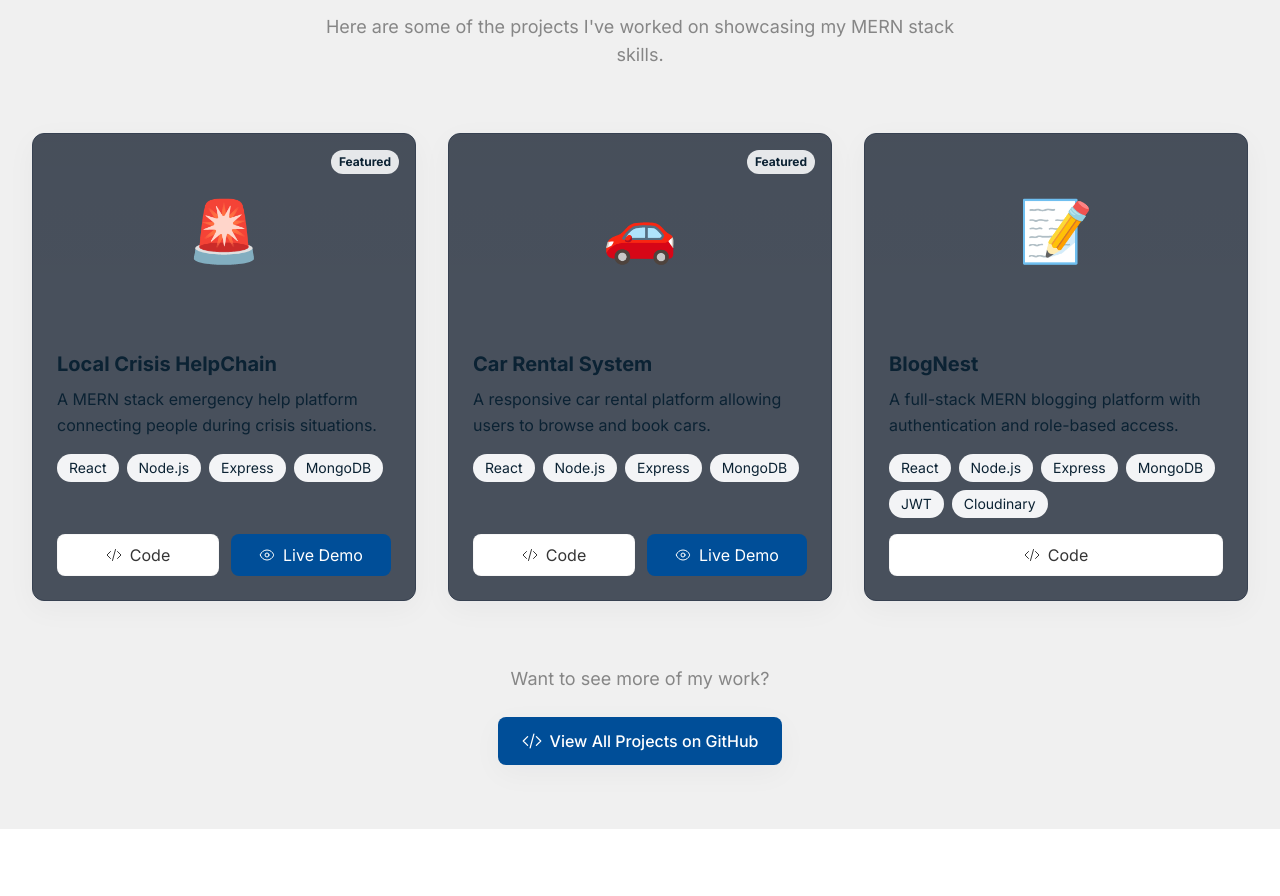
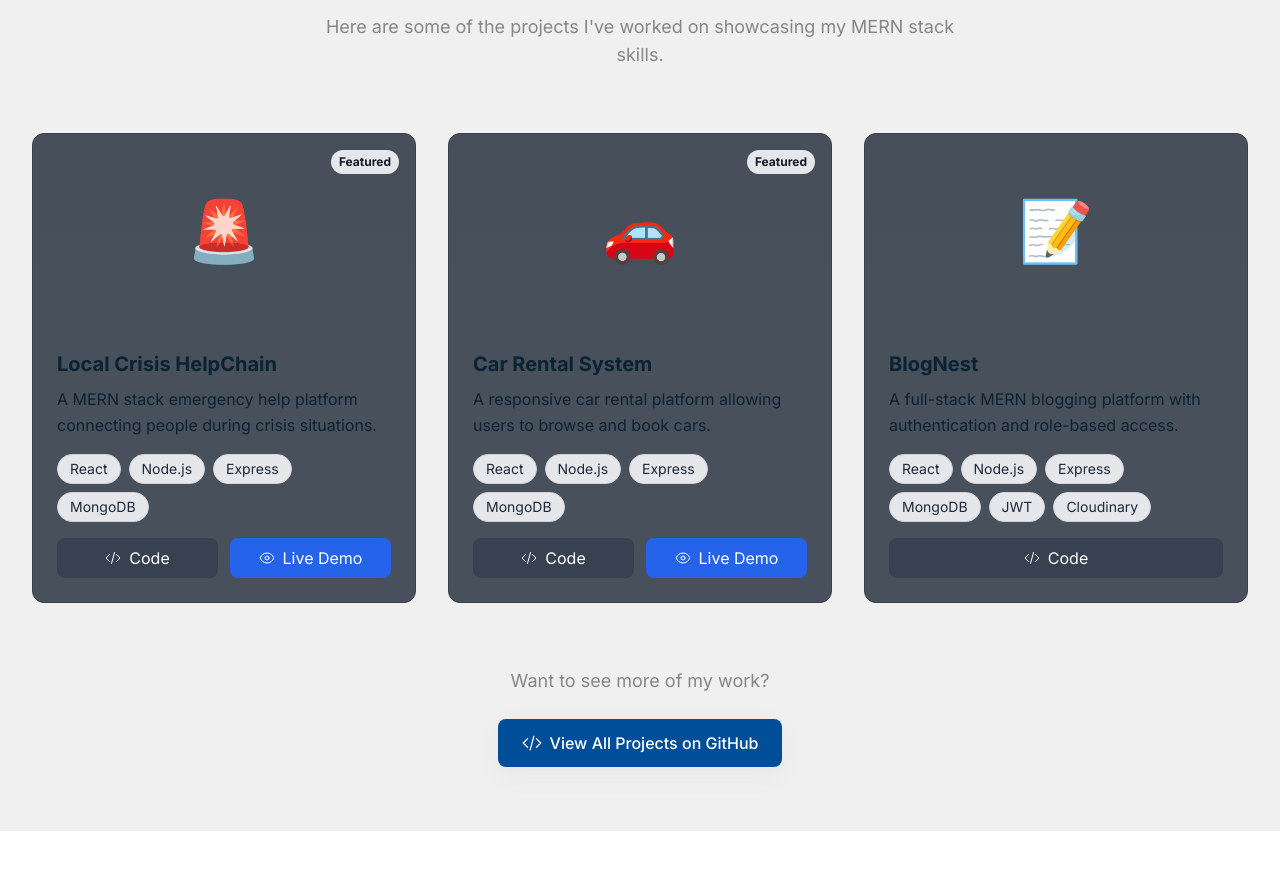
Before and after one commit to tej789/MyPortfolio, a React (Create React App) app in the folder client/: page / in a window 1280 px wide. Shown: the part 2780-3676 px from the top of the page. Built offline with nearby package versions, Linux system fonts and the light colour scheme.

Commit message:
fix project card

```diff
--- a/client/src/components/ProjectCard.js
+++ b/client/src/components/ProjectCard.js
@@ -2,13 +2,8 @@ import React from 'react';
 import { motion } from 'framer-motion';
 import { CodeBracketIcon, GlobeAltIcon, EyeIcon } from '@heroicons/react/24/outline';
 
-
 const cardVariants = {
-  hidden: {
-    opacity: 0,
-    y: 30,
-    scale: 0.96
-  },
+  hidden: { opacity: 0, y: 30, scale: 0.96 },
   visible: {
     opacity: 1,
     y: 0,
@@ -24,46 +19,55 @@ const cardVariants = {
     opacity: 0,
     y: -20,
     scale: 0.96,
-    transition: {
-      duration: 0.25,
-      ease: 'easeInOut'
-    }
+    transition: { duration: 0.25, ease: 'easeInOut' }
   }
 };
 
-
 const ProjectCard = ({ project }) => {
   return (
-
-
     <motion.article
       variants={cardVariants}
       layout="position"
       initial="hidden"
       animate="visible"
       exit="exit"
-        className="project-card group flex flex-col h-full bg-gray-800/80 dark:bg-gray-800 border border-gray-700 hover:border-gray-600 transition-all duration-300"
+      whileHover={{ y: -6 }}
+      className="group flex flex-col h-full bg-gray-800/80 dark:bg-gray-800 border border-gray-700 hover:border-gray-600 transition-all duration-300 rounded-xl overflow-hidden"
+    >
+      {/* Top image/emoji section */}
+      <div
+        className="relative h-48 flex items-center justify-center overflow-hidden"
+        style={{ background: 'linear-gradient(180deg, rgba(0,0,0,0.02), transparent)' }}
+      >
+        <span className="text-6xl select-none">{project.image}</span>
 
-        >
-
-      <div className="relative h-48 flex items-center justify-center overflow-hidden" style={{background: 'linear-gradient(180deg, rgba(0,0,0,0.02), transparent)'}}>
-        <span className="text-6xl select-none">{project.image}</span>
         {project.featured && (
-          <div className="absolute top-4 right-4 bg-platinum-200 text-dusk_blue-900 px-2 py-1 rounded-full text-xs font-bold">
+          <div className="absolute top-4 right-4 bg-gray-200 text-gray-900 px-2 py-1 rounded-full text-xs font-bold">
             Featured
           </div>
         )}
 
+        {/* Hover overlay */}
         <div className="absolute inset-0 bg-black bg-opacity-0 group-hover:bg-opacity-40 transition-all duration-300 flex items-center justify-center">
           <div className="opacity-0 group-hover:opacity-100 transition-opacity duration-300 flex space-x-3">
             {project.github && (
-              <a href={project.github} target="_blank" rel="noopener noreferrer"
-              className="icon-button p-2 rounded-full hover:opacity-90 transition-colors duration-200">
+              <a
+                href={project.github}
+                target="_blank"
+                rel="noopener noreferrer"
+                className="p-2 rounded-full bg-gray-700 hover:bg-gray-600 text-white transition"
+              >
                 <CodeBracketIcon className="w-5 h-5" />
               </a>
             )}
+
             {project.live && (
-              <a href={project.live} target="_blank" rel="noopener noreferrer" className="icon-button p-2 rounded-full hover:opacity-90 transition-colors duration-200">
+              <a
+                href={project.live}
+                target="_blank"
+                rel="noopener noreferrer"
+                className="p-2 rounded-full bg-blue-600 hover:bg-blue-500 text-white transition"
+              >
                 <GlobeAltIcon className="w-5 h-5" />
               </a>
             )}
@@ -71,6 +75,7 @@ const ProjectCard = ({ project }) => {
         </div>
       </div>
 
+      {/* Content */}
       <div className="p-6 flex flex-col flex-1">
         <h3
           id={`project-${project.id}-title`}
@@ -78,25 +83,44 @@ const ProjectCard = ({ project }) => {
         >
           {project.title}
         </h3>
+
         <p className="text-dusk_blue-900 dark:text-gray-300 mb-4 leading-relaxed line-clamp-3">
           {project.description}
         </p>
 
+        {/* Tech stack */}
         <div className="flex flex-wrap gap-2 mb-4">
           {project.technologies.map((tech, i) => (
-            <span key={i} className="px-3 py-1 rounded-full text-sm bg-platinum-100 dark:bg-platinum-700 text-dusk_blue-900 dark:text-platinum-50">{tech}</span>
+            <span
+              key={i}
+              className="px-3 py-1 rounded-full text-sm bg-gray-200 dark:bg-gray-700 text-gray-800 dark:text-gray-200 border border-gray-300 dark:border-gray-600"
+            >
+              {tech}
+            </span>
           ))}
         </div>
 
-        <div className="flex gap-3 mt-auto flex gap-3">
+        {/* Buttons */}
+        <div className="flex gap-3 mt-auto">
           {project.github && (
-            <a href={project.github} target="_blank" rel="noopener noreferrer" className="flex-1 inline-flex items-center justify-center space-x-2 py-2 rounded-lg" style={{background: 'var(--elevated-surface)', color: 'var(--text-primary)', border: '1px solid var(--glass-border)'}}>
+            <a
+              href={project.github}
+              target="_blank"
+              rel="noopener noreferrer"
+              className="flex-1 inline-flex items-center justify-center space-x-2 py-2 rounded-lg bg-gray-700 hover:bg-gray-600 text-white transition"
+            >
               <CodeBracketIcon className="w-4 h-4" />
               <span>Code</span>
             </a>
           )}
+
           {project.live && (
-            <a href={project.live} target="_blank" rel="noopener noreferrer" className="flex-1 inline-flex items-center justify-center space-x-2 py-2 rounded-lg" style={{background: 'var(--accent)', color: '#fff'}}>
+            <a
+              href={project.live}
+              target="_blank"
+              rel="noopener noreferrer"
+              className="flex-1 inline-flex items-center justify-center space-x-2 py-2 rounded-lg bg-blue-600 hover:bg-blue-500 text-white transition"
+            >
               <EyeIcon className="w-4 h-4" />
               <span>Live Demo</span>
             </a>
```
Lines whose indentation alone changed are shown as unchanged.
